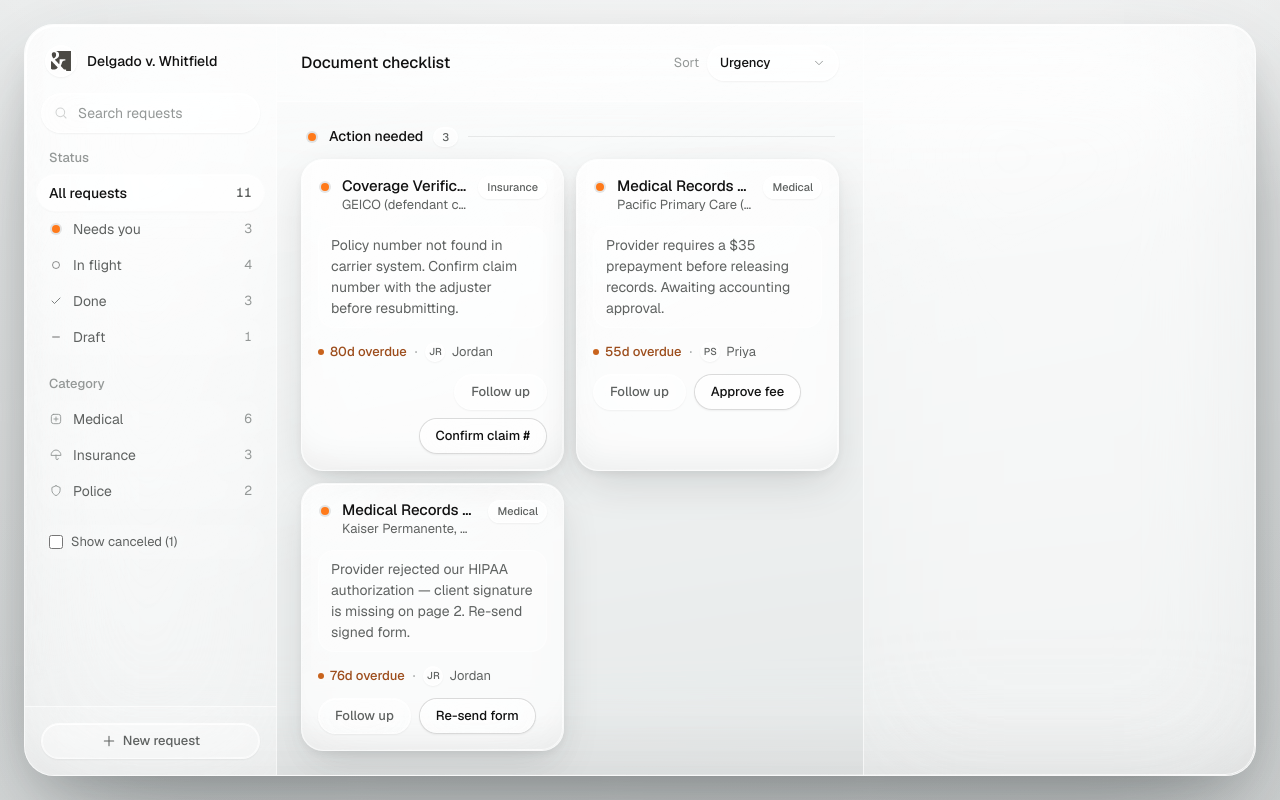
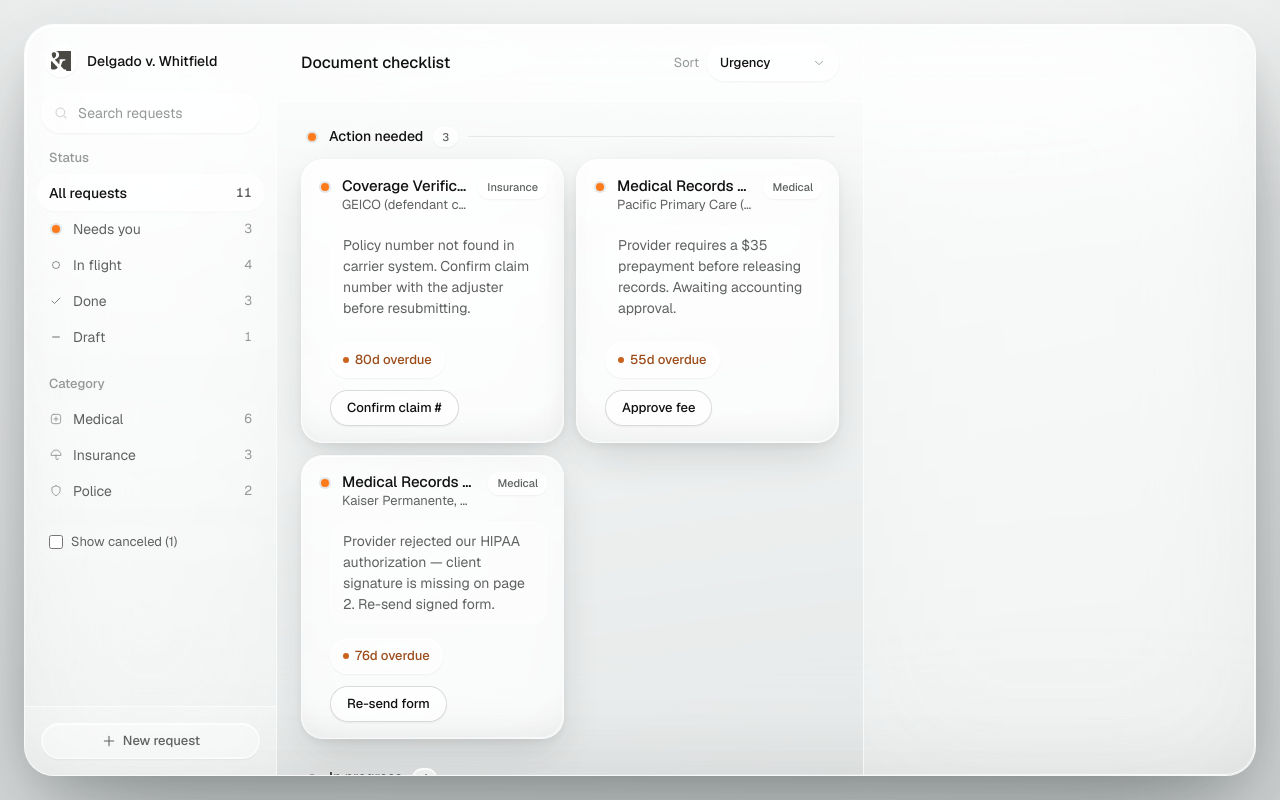
Before and after one commit to wujosephjw/andco-takehome, a Next.js app: page / in a window 1280 px wide. Built offline with nearby package versions, Linux system fonts and the light colour scheme.

Commit message:
Simplify request card metadata (#14)

```diff
--- a/src/components/Checklist.tsx
+++ b/src/components/Checklist.tsx
@@ -6,7 +6,6 @@ import { resolveLabelFor } from "@/lib/nextAction";
 import { StatusDot } from "./StatusDot";
 import { CategoryPill } from "./CategoryPill";
 import { DueLabel } from "./DueLabel";
-import { AssigneeChip } from "./Avatar";
 import { Button } from "./Button";
 import { EmptyState } from "./EmptyState";
 import { Check, ChevronDown } from "./icons";
@@ -26,7 +25,7 @@ type RowHandlers = {
 };
 
 /* ── Action-needed card (needs_you) ───────────────────────────────── */
-function ActionCard({ r, selectedId, onOpen, onResolve, onFollowUp }: { r: Request } & RowHandlers) {
+function ActionCard({ r, selectedId, onOpen, onResolve }: { r: Request } & RowHandlers) {
   const selected = r.id === selectedId;
   const dimmed = selectedId !== null && !selected;
   return (
@@ -35,7 +34,7 @@ function ActionCard({ r, selectedId, onOpen, onResolve, onFollowUp }: { r: Reque
       tabIndex={0}
       onClick={() => onOpen(r.id)}
       onKeyDown={(e) => (e.key === "Enter" || e.key === " ") && (e.preventDefault(), onOpen(r.id))}
-      className={`liquid-surface min-w-0 cursor-pointer rounded-[22px] border p-4 shadow-card ${
+      className={`liquid-surface flex min-w-0 cursor-pointer flex-col rounded-[22px] border p-4 shadow-card ${
         selected
           ? "border-white/90 bg-white/90"
           : dimmed
@@ -55,21 +54,16 @@ function ActionCard({ r, selectedId, onOpen, onResolve, onFollowUp }: { r: Reque
       </div>
 
       {r.attentionReason && (
-        <p className="mt-3 rounded-2xl border border-white/45 bg-white/30 px-3 py-2 text-body text-ink-muted">
+        <p className="ml-3 mt-3 rounded-2xl border border-white/45 bg-white/30 px-3 py-2 text-body text-ink-muted">
           {r.attentionReason}
         </p>
       )}
 
-      <div className="mt-3.5 flex flex-wrap items-center justify-between gap-3">
-        <span className="inline-flex items-center gap-2 text-meta text-ink-faint">
+      <div className="ml-3 mt-auto flex flex-wrap items-center justify-between gap-3 pt-3.5">
+        <span className="liquid-control inline-flex h-9 items-center rounded-full border border-white/60 bg-glass px-3 shadow-rest">
           <DueLabel request={r} />
-          <span aria-hidden>·</span>
-          <AssigneeChip name={r.assignee} />
         </span>
         <span className="flex max-w-full flex-wrap items-center justify-end gap-2">
-          <Button variant="ghost" onClick={(e) => (e.stopPropagation(), onFollowUp(r.id))}>
-            Follow up
-          </Button>
           <Button variant="secondary" onClick={(e) => (e.stopPropagation(), onResolve(r.id))}>{resolveLabelFor(r)}</Button>
         </span>
       </div>
@@ -101,9 +95,6 @@ function RequestRow({ r, bucket, selectedId, onOpen }: { r: Request; bucket: Buc
       <CategoryPill category={r.category} className="hidden sm:inline-flex" />
       <span className="w-[112px] shrink-0 text-right">
         <DueLabel request={r} />
-      </span>
-      <span className="hidden xl:inline-flex">
-        <AssigneeChip name={r.assignee} />
       </span>
     </button>
   );
```
